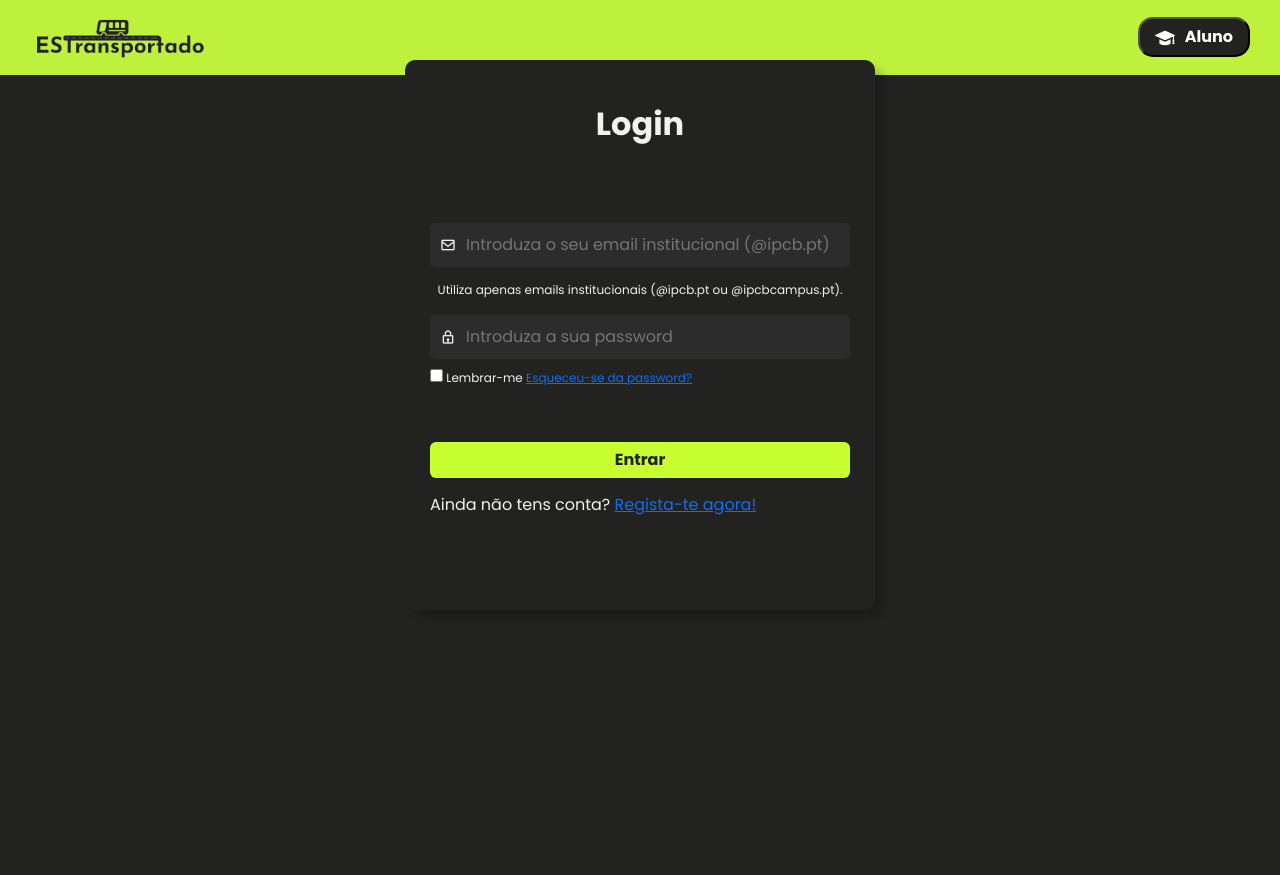
After one commit to gajonormal/ESTransportado, a PHP site: page /login-aluno.html in a window 1280 px wide. The commit adds this page. Run offline with PHP 8.4, Linux system fonts and the light colour scheme.

Commit message:
adicionado pagina de seleção de utilizador, login e registo(por trabalhar)

```diff
--- /dev/null
+++ b/login-aluno.html
@@ -0,0 +1,52 @@
+<!DOCTYPE html>
+<html lang="pt">
+<head>
+  <meta charset="UTF-8">
+  <meta name="viewport" content="width=device-width, initial-scale=1.0">
+  <title>ESTransportado</title>
+
+  <!-- BOOTSTRAP 5 CSS -->
+  <link rel="stylesheet" href="https://cdn.jsdelivr.net/npm/bootstrap@5.3.0/dist/css/bootstrap.min.css">
+
+  <!-- CSS Personalizado -->
+  <link rel="stylesheet" href="style.css">
+
+  <!-- BOXICONS -->
+  <link rel="stylesheet" href="https://unpkg.com/boxicons@latest/css/boxicons.min.css">
+</head>
+<body class="fazer-login">
+  <header>
+    <a href="pagina_inicial.html" class="logo">
+      <img src="imagens/logo.png" alt="ESTransportado">
+    </a>
+    <button class="perfil-indicador">
+        <img src="imagens/chapeualuno.png" alt="Perfil">Aluno</button>
+  </header>
+
+  <div class="container d-flex justify-content-center align-items-center min-vh-100">
+    <div class="box-login">
+      <h2>Login</h2>
+      <form action="#" method="POST">
+        <div class="box-inserir">
+          <i class="bx bx-envelope"></i>
+          <input type="email" placeholder="Introduza o seu email institucional (@ipcb.pt)" required>
+        </div>
+        <p class="email-info">Utiliza apenas emails institucionais (@ipcb.pt ou @ipcbcampus.pt).</p>
+        <div class="box-inserir">
+          <i class="bx bx-lock"></i>
+          <input type="password" placeholder="Introduza a sua password" required>
+        </div>
+
+        <div class="opcoes">
+          <label><input type="checkbox"> Lembrar-me</label>
+          <a href="#">Esqueceu-se da password?</a>
+        </div>
+
+        <button type="submit" class="btn btn-primary w-100">Entrar</button>
+
+        <p class="link-registo">Ainda não tens conta? <a href="registo.html">Regista-te agora!</a></p>
+      </form>
+    </div>
+  </div>
+</body>
+</html>
--- a/pagina_inicial.html
+++ b/pagina_inicial.html
@@ -1,8 +1,5 @@
 <!DOCTYPE html>
 <html lang="pt">
-
-
-
 <head>
   <meta charset="UTF-8">
   <meta name="viewport" content="width=device-width, initial-scale=1.0">
@@ -32,7 +29,7 @@
     </ul>
 
 
-    <a href="login.html" class="btn btn-primary" id="btn-entrar">Entrar</a>
+    <a href="selecionarutilizador.html" class="btn btn-primary" id="btn-entrar">Entrar</a>
   </header>
 
   <!-- CARROSSEL Bootstrap 5 -->
--- a/style.css
+++ b/style.css
@@ -34,7 +34,7 @@ header {
   width: 100%;
   top: 0;
   right: 0;
-  z-index: 1000;
+  z-index: 1;
   display: flex;
   justify-content: space-between;
   align-items: center;
@@ -398,6 +398,246 @@ header {
   margin: 0;
 }
 
+/*selecionar utilizador*/
+
+.perfil-container {
+  text-align: center;
+  color: var(--text-color);
+  padding: 50px;
+}
+.perfil-container h2 {
+  font-weight: bold;
+ }
+
+.perfil-container h2 span{
+ color: var(--main-color)
+}
+
+.perfis {
+  display: flex;
+  justify-content: center;
+  gap: 30px;
+  margin-top: 20px;
+}
+
+.perfil {
+  background: #111111;
+  padding: 20px;
+  border-radius: 10px;
+  text-align: center;
+  text-decoration: none;
+  color: var(--text-color);
+  font-weight: bold;
+  transition: transform 0.2s, background 0.3s;
+}
+
+.perfil:hover {
+  background: var(--second-color);
+  transform: scale(1.05);
+}
+
+.perfil img {
+  width: 120px;
+  height: 120px;
+  margin-bottom: 10px;
+}
+
+.perfil span {
+  display: block;
+  margin-top: 10px;
+}
+
+.rodape-users {
+  background-color: #1c1c1c;
+  color: #ffffff;
+  text-align: center;
+  padding: 15px 0;
+  position: absolute;
+  bottom: 0;
+  width: 100%;
+  font-size: 14px;
+}
+
+
+ .fazer-login{
+  overflow: hidden;
+  height: 100%;
+
+ }
+
+ .perfil-indicador {
+  font-weight: bold;
+  margin-right: 10px;
+  padding: 6px 15px;
+  background: var(--bg-color);
+  color: white;
+  border-radius: 15px
+
+
+}
+
+.perfil-indicador img {
+  width: 20px;
+  height: 20px;
+  margin-right: 10px;
+}
+
+.box-login {
+  background: var(--bg-color);
+  padding: 25px;
+  border-radius: 10px;
+  box-shadow:  8px 8px 8px rgba(0, 0, 0, 0.2);
+  position: absolute;
+  top: 170px;
+  left: 50%;
+  transform: translate(-50%, -20%);
+  width: 470px;
+  height: 550px;
+  z-index: 2;
+}
+
+.box-login h2 {
+  text-align: center;
+  font-weight: bold;
+  color: var(--text-color);
+  margin-bottom: 80px;
+  margin-top: 20px;
+}
+
+.email-info {
+  text-align: center;
+  font-size: 12px;
+  color: var(--text-color);
+  padding-top: 0.2rem;
+}
+
+.opcoes {
+  font-size: 12px;
+  padding-bottom: 40px;
+
+}
+
+.box-inserir {
+  display: flex;
+  align-items: center;
+  background: #2c2c2c;
+  padding: 10px;
+  border-radius: 5px;
+  margin: 10px 0;
+}
+
+.box-inserir input {
+  background: none;
+  border: none;
+  outline: none;
+  color: var(--text-color);
+  margin-left: 10px;
+  width: 100%;
+}
+
+.btn-primary {
+  background: #c8ff2f;
+  border: none;
+  margin-top:15px;
+  margin-bottom: 15px;
+  font-weight: bold;
+  color: var(--bg-color);
+}
+
+.btn-primary:hover {
+  background: #b0e62e;
+}
+
+
+
+
+.fazer-registo{
+  overflow: hidden;
+  height: 100%;
+
+ }
+
+ .perfil-indicador {
+  font-weight: bold;
+  margin-right: 10px;
+  padding: 6px 15px;
+  background: var(--bg-color);
+  color: white;
+  border-radius: 15px
+
+
+}
+
+.perfil-indicador img {
+  width: 20px;
+  height: 20px;
+  margin-right: 10px;
+}
+
+.box-registo {
+  background: var(--bg-color);
+  padding: 25px;
+  border-radius: 10px;
+  box-shadow:  8px 8px 8px rgba(0, 0, 0, 0.2);
+  position: absolute;
+  top: 170px;
+  left: 50%;
+  transform: translate(-50%, -20%);
+  width: 470px;
+  height: 550px;
+  z-index: 2;
+}
+
+.box-registo h2 {
+  text-align: center;
+  font-weight: bold;
+  color: var(--text-color);
+  margin-bottom: 80px;
+  margin-top: 20px;
+}
+
+.email-info {
+  text-align: center;
+  font-size: 12px;
+  color: var(--text-color);
+  padding-top: 0.2rem;
+}
+
+.box-inserir {
+  display: flex;
+  align-items: center;
+  background: #2c2c2c;
+  padding: 10px;
+  border-radius: 5px;
+  margin: 10px 0;
+}
+
+.box-inserir input {
+  background: none;
+  border: none;
+  outline: none;
+  color: var(--text-color);
+  margin-left: 10px;
+  width: 100%;
+}
+
+.btn-primary {
+  background: #c8ff2f;
+  border: none;
+  margin-top:15px;
+  margin-bottom: 15px;
+  font-weight: bold;
+  color: var(--bg-color);
+}
+
+.btn-primary:hover {
+  background: #b0e62e;
+}
+
+
+
+
+
 /* Responsividade */
 @media (max-width: 768px) {
   .row {
```
Also changed, not shown: registo.html (added, +141 -0 lines), selecionarutilizador.html (added, +48 -0 lines), imagens/chapeualuno.png (added), imagens/chaveadmin.png (added), imagens/placagestor.png (added).
